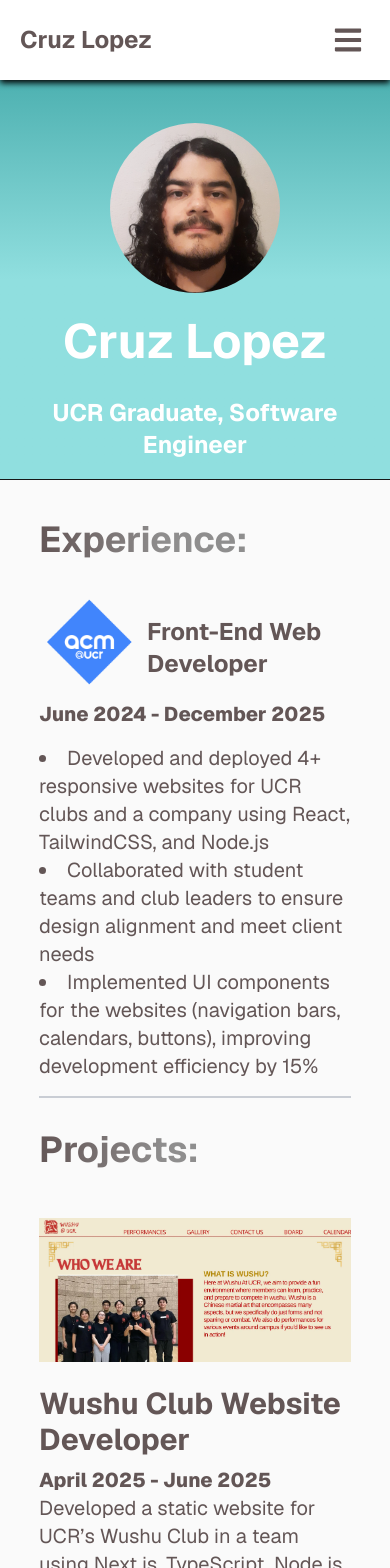
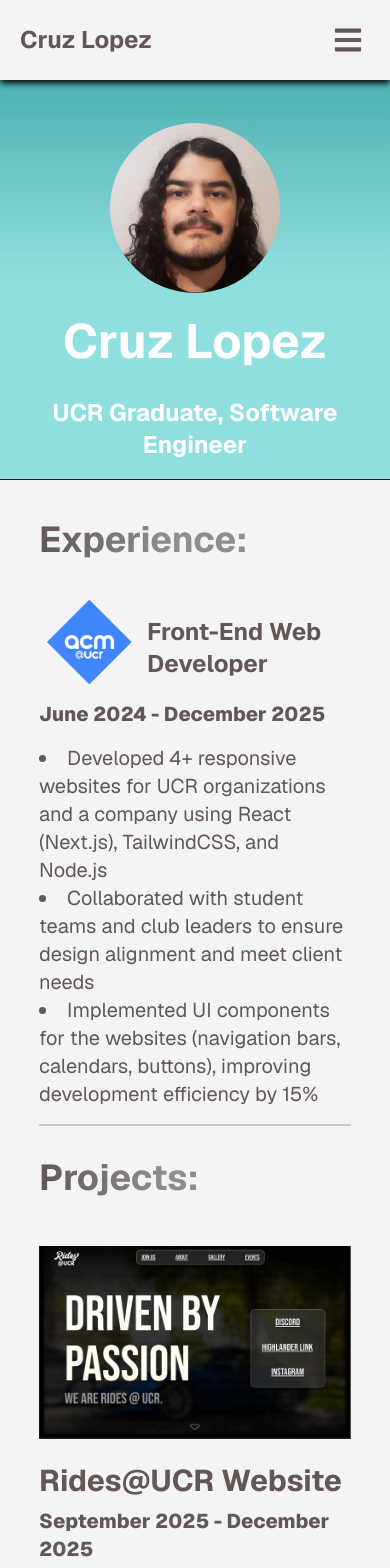
Before and after one commit to CruzL092/Cruz-Lopez-Portfolio, a Next.js app: page / in a window 390 px wide. Shown: the top 1568 px of the page. Built offline with nearby package versions, Linux system fonts and the light colour scheme.

Commit message:
Fixed mobile background issue and made several minor changes

```diff
--- a/src/app/about/page.tsx
+++ b/src/app/about/page.tsx
@@ -2,7 +2,7 @@ import About from "../../components/about/about";
 
 const about = () => {
   return (
-    <div className="flex w-full flex-col items-center justify-center">
+    <div className="flex w-full flex-col items-center justify-center bg-zinc-100">
       <About />
     </div>
   );
--- a/src/app/page.tsx
+++ b/src/app/page.tsx
@@ -6,7 +6,7 @@ import Projects from "../components/home/projects";
 
 export default function Home() {
   return (
-    <div className="flex flex-col bg-zinc-50 font-sans">
+    <div className="flex flex-col bg-zinc-100 font-sans">
       <Profile />
       <div className="pl-[10%] pr-[10%]">
         <Header text="Experience:" />
--- a/src/components/about/about.tsx
+++ b/src/components/about/about.tsx
@@ -90,7 +90,7 @@ const about = () => {
         variants={containerVariants}
         initial="hidden"
         whileInView="visible"
-        viewport={{ once: true, amount: 0.4 }}
+        viewport={{ once: true, amount: 0.8 }}
         className="flex flex-col lg:flex-row w-4/5 lg:w-5/6 text-3xl md:text-4xl mb-6"
       >
         {["Communication", "Adaptability", "Willingness to Learn"].map(
@@ -104,15 +104,6 @@ const about = () => {
             </motion.div>
           ),
         )}
-        {/* <div className="flex justify-center items-center bg-[#f5f5f5] w-full lg:w-1/3 h-40 md:h-50 border-2 font-bold text-[#635656] text-center rounded-md mb-10 lg:mr-10">
-          Communication
-        </div>
-        <div className="flex justify-center items-center bg-[#f5f5f5] w-full lg:w-1/3 h-40 md:h-50 border-2 font-bold text-[#635656] text-center rounded-md mb-10 lg:mr-10">
-          Adaptability
-        </div>
-        <div className="flex justify-center items-center bg-[#f5f5f5] w-full lg:w-1/3 h-40 md:h-50 border-2 font-bold text-[#635656] text-center rounded-md mb-10">
-          Willingness to Learn
-        </div> */}
       </motion.div>
     </div>
   );
--- a/src/components/footer.tsx
+++ b/src/components/footer.tsx
@@ -5,11 +5,11 @@ import Link from "next/link";
 import { icons } from "../data/footer";
 import { motion } from "motion/react";
 
-const MotionImage = motion(Image);
+const MotionImage = motion.create(Image);
 
 const Footer = () => {
   return (
-    <div className="flex flex-col lg:flex-row bg-linear-to-b lg:bg-linear-to-r from-[#4DB1B1] via-[#90dfdf] to-[#90dfdf] lg:to-white h-full lg:h-40 w-full text-white border-t border-black mt-10">
+    <div className="flex flex-col lg:flex-row bg-linear-to-b lg:bg-linear-to-r from-[#4DB1B1] via-[#90dfdf] to-[#90dfdf] lg:to-white h-full lg:h-40 w-full text-white border-t border-black">
       <div className="flex w-full items-center mt-8 lg:mt-0">
         <div className="flex w-full justify-center lg:justify-start lg:ml-[15%]">
           {icons.map((icon, index) => (
@@ -40,8 +40,9 @@ const Footer = () => {
           ))}
         </div>
       </div>
-      <div className="flex justify-center lg:justify-start items-center text-white text-xl md:text-2xl font-sans font-bold pr-[0%] drop-shadow-sm drop-shadow-black">
-        cruzbusiness760@gmail.com
+      <div className="flex flex-col justify-center items-center text-white text-xl md:text-2xl font-sans font-bold pr-[0%] drop-shadow-sm drop-shadow-black gap-3">
+        <p>cruzbusiness760@gmail.com</p>
+        <p>(760) 984-9733</p>
       </div>
       <div className="flex w-full flex-col  justify-center items-center mt-6 md:mt-10 lg:justify-end lg:items-end lg:mr-1 mb-1 text-[#635656]">
         <p className="flex lg:w-[35%] items-start mb-1">
--- a/src/components/home/experience.tsx
+++ b/src/components/home/experience.tsx
@@ -26,8 +26,8 @@ const Experience = () => {
         </div>
         <ul className="list-disc list-inside text-xl text-[#635656]">
           <li>
-            Developed and deployed 4+ responsive websites for UCR clubs and a
-            company using React, TailwindCSS, and Node.js
+            Developed 4+ responsive websites for UCR organizations and a company
+            using React (Next.js), TailwindCSS, and Node.js
           </li>
           <li>
             Collaborated with student teams and club leaders to ensure design
--- a/src/components/home/profile.tsx
+++ b/src/components/home/profile.tsx
@@ -15,7 +15,7 @@ const Profile = () => {
           duration: 1.2,
         }}
       >
-        <div className="h-full flex flex-col lg:flex-row items-center">
+        <div className="h-full lg:ml-[2%] flex flex-col lg:flex-row items-center">
           <Image
             src={Picture}
             alt="Generic Avatar"
--- a/src/components/navbar.tsx
+++ b/src/components/navbar.tsx
@@ -71,7 +71,7 @@ const Navbar = () => {
   };
 
   return (
-    <div className="sticky top-0 z-50 bg-white w-full h-20 drop-shadow-md drop-shadow-black font-sans">
+    <div className="sticky top-0 z-50 bg-zinc-100 w-full h-20 drop-shadow-md drop-shadow-black font-sans">
       <div className="flex h-full items-center text-center text-2xl md:text-3xl lg:text-3xl font-bold text-[#635656]">
         <div className="flex flex-1 ml-5 lg:ml-10">
           <Link
@@ -111,7 +111,7 @@ const Navbar = () => {
             variants={navbarVariants}
             initial="closed"
             animate="open"
-            className={`lg:hidden bg-white absolute top-full w-full border-t-2 border-[rgba(19,19,19,0.5)] text-[#635656] flex flex-col`}
+            className={`lg:hidden bg-zinc-100 absolute top-full w-full border-t-2 border-[rgba(19,19,19,0.5)] text-[#635656] flex flex-col`}
           >
             {items.map((item, index) => {
               return (
@@ -125,7 +125,7 @@ const Navbar = () => {
                   }
                   target={item.newTab ? "_blank" : "_self"}
                   rel={item.newTab ? "noopener noreferrer" : ""}
-                  className="pb-2 mt-1"
+                  className="pb-2 mt-1 bg-linear-to-r from-[#635656] to-[#635656] hover:from-[#4DB1B1] hover:via-[#90dfdf] hover:to-[#90dfdf] text-transparent bg-clip-text"
                 >
                   {item.name}
                 </Link>
--- a/src/data/projects.ts
+++ b/src/data/projects.ts
@@ -1,3 +1,4 @@
+import pickleball from "@/public/images/projects/pickleball.webp";
 import wushu from "../../public/images/projects/wushu.webp";
 import fencing from "../../public/images/projects/fencing.webp";
 import skate from "../../public/images/projects/skate.webp";
@@ -10,12 +11,57 @@ import github from "../../public/images/github.webp";
 
 export const projects = [
   {
+    img1: rides,
+    altText1: "RidesUCR Page",
+    project: "Rides@UCR  Website",
+    date: "September 2025 - December 2025",
+    description:
+      "Designed a website for UCR’s Rides@UCR club using Figma. Collaborated with designers, leads, and club leaders to ensure design and front end development",
+    // img2: acm,
+    // altText2: "ACM Logo",
+    // img3: github,
+    // altText3: "Github logo"
+    weblink:
+      "https://www.figma.com/design/R5DRNTR9tMAWn2b3mTPQZE/Fall--25-Ride-UCR--Copy-?node-id=0-1&p=f&t=Kx2A4biB8EnbB61u-0",
+  },
+
+  {
+    img1: PCShack,
+    altText1: "PCShack Page",
+    project: "PC Shack Website (Shopify)",
+    date: "November 2025 - December 2025",
+    description:
+      "Developed a for an imaginary product using Shopify. Designed the landing page and the details page when clicking a product",
+    // img2: acm,
+    // altText2: "ACM Logo",
+    // img3: github,
+    // altText3: "Github logo"
+    weblink:
+      "https://www.figma.com/design/uDAO1VipbmimzD1TM84Oin/PC-Shack-Figma?node-id=0-1&t=ZPvxemVi2b2QBgw8-1",
+  },
+
+  {
+    img1: pickleball,
+    altText1: "Pickleball Page",
+    project: "Pickleball Club Website Developer",
+    date: "September 2025 - December 2025",
+    description:
+      "Developed a website for UCR’s Pickleball Club in a team using Next.js, TypeScript, Node.js, TailwindCSS, and Framer-Motion",
+    img2: acm,
+    altText2: "ACM Logo",
+    img3: github,
+    altText3: "Github logo",
+    weblink: "https://pickleball.ucrhighlanders.org/",
+    gitlink: "https://github.com/acm-ucr/pickleball-website",
+  },
+
+  {
     img1: wushu,
     altText1: "Wushu Page",
     project: "Wushu Club Website Developer",
     date: "April 2025 - June 2025",
     description:
-      "Developed a static website for UCR’s Wushu Club in a team using Next.js, TypeScript, Node.js, TailwindCSS, and Framer-Motion",
+      "Developed a website for UCR’s Wushu Club in a team using Next.js, TypeScript, Node.js, TailwindCSS, and Framer-Motion",
     img2: acm,
     altText2: "ACM Logo",
     img3: github,
@@ -30,7 +76,7 @@ export const projects = [
     project: "Fencing Club Website Developer",
     date: "January 2025 - March 2025",
     description:
-      "Developed a static website for UCR’s Fencing Club in a team using Next.js, TypeScript, Node.js, TailwindCSS, and Framer-Motion",
+      "Developed a website for UCR’s Fencing Club in a team using Next.js, TypeScript, Node.js, TailwindCSS, and Framer-Motion",
     img2: acm,
     altText2: "ACM Logo",
     img3: github,
@@ -45,7 +91,7 @@ export const projects = [
     project: "Skate Club Website Developer",
     date: "September 2024 - December 2024",
     description:
-      "Developed a static website for UCR’s Skate Club in a team using Next.js, TypeScript, Node.js, TailwindCSS, and Framer-Motion",
+      "Developed a website for UCR’s Skate Club in a team using Next.js, TypeScript, Node.js, TailwindCSS, and Framer-Motion",
     img2: acm,
     altText2: "ACM Logo",
     img3: github,
@@ -70,35 +116,6 @@ export const projects = [
   },
 
   {
-    img1: rides,
-    altText1: "RidesUCR Page",
-    project: "Rides@UCR  Website",
-    date: "September 2025 - December 2025",
-    description:
-      "Designed a website for UCR’s Rides@UCR club using Figma. Collaborated with designers, leads, and club leaders to ensure design and front end development",
-    // img2: acm,
-    // altText2: "ACM Logo",
-    // img3: github,
-    // altText3: "Github logo"
-    weblink:
-      "https://www.figma.com/design/R5DRNTR9tMAWn2b3mTPQZE/Fall--25-Ride-UCR--Copy-?node-id=0-1&p=f&t=Kx2A4biB8EnbB61u-0",
-  },
-
-  {
-    img1: PCShack,
-    altText1: "PCShack Page",
-    project: "PC Shack Website (Shopify)",
-    date: "November 2025 - December 2025",
-    description:
-      "Developed a website for an imaginary product using Shopify. Designed the landing page and the details page when clicking a product",
-    // img2: acm,
-    // altText2: "ACM Logo",
-    // img3: github,
-    // altText3: "Github logo"
-    weblink: "https://pcshack.shop/",
-  },
-
-  {
     img1: charity,
     altText1: "Charity Water Page",
     project: "Charity Water Web Page",
```
